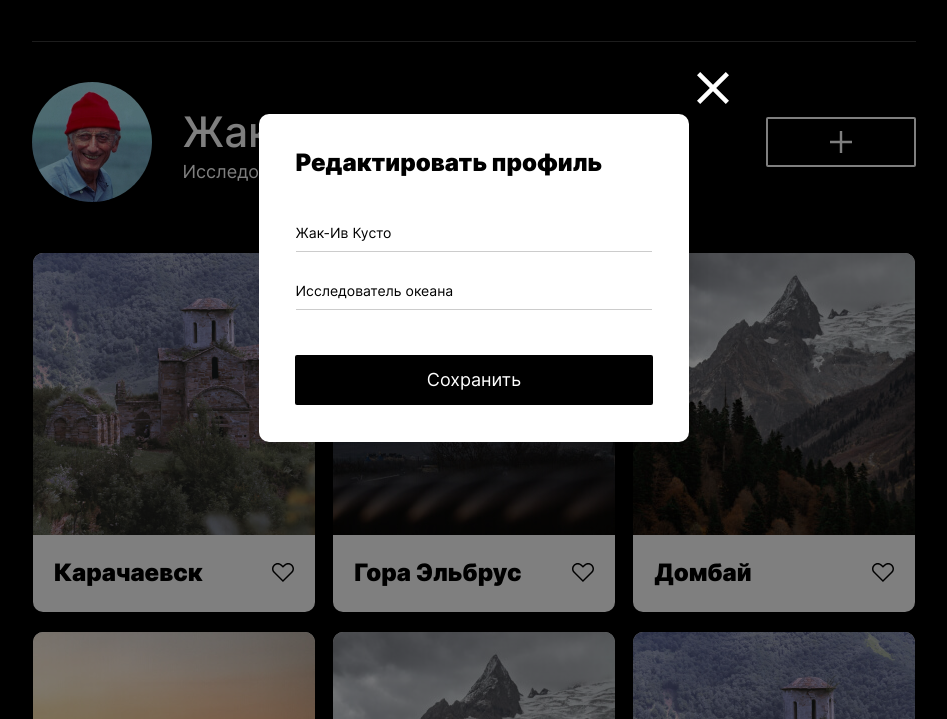
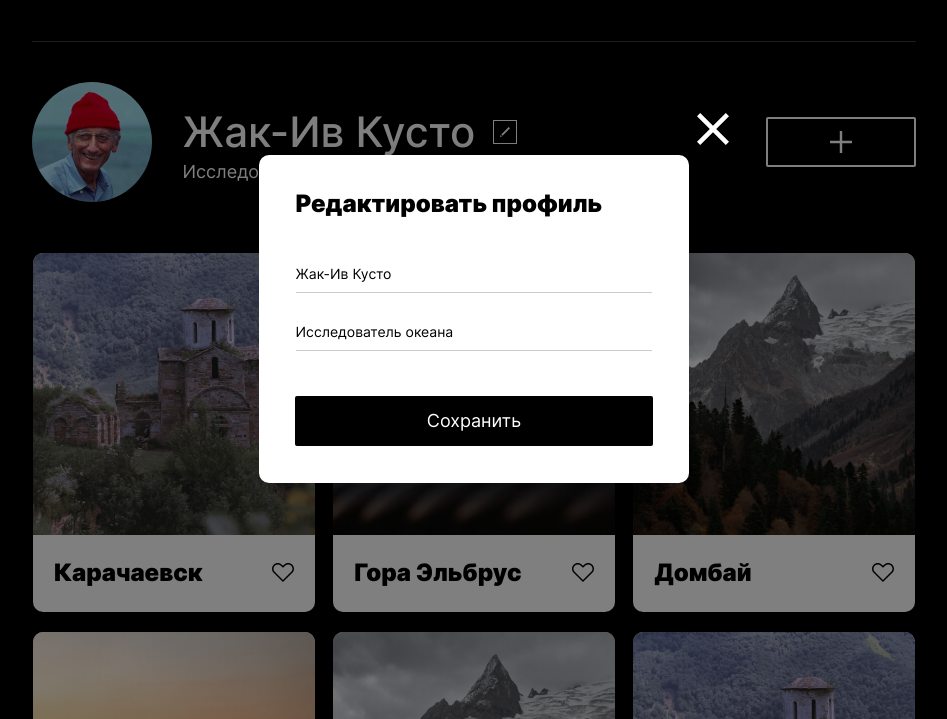
Before and after one commit to Ruslan-Fardiev/mesto_ghpages, a plain HTML site: page index.html in a window 1280 px wide. Both pictures are taken after a click on the button 671 px from the left and 213 px from the top of the page. Shown: the part 81-800 px from the top of the page, without its empty margins (166-1113 px from the left). Drawn offline with Linux system fonts and the light colour scheme.

Commit message:
hotfix after 2review

```diff
--- a/blocks/popup/__container/popup__container.css
+++ b/blocks/popup/__container/popup__container.css
@@ -1,5 +1,4 @@
 .popup__container {
-    margin-top: 123px;
     background: #FFFFFF;
     box-shadow: 0px 0px 25px rgba(0, 0, 0, 0.15);
     border-radius: 10px;
@@ -10,6 +9,5 @@
 @media screen and (min-width: 1024px) {
     .popup__container {
         width: 430px;
-        margin-top: 195px;
     }
 }
--- a/blocks/popup/popup.css
+++ b/blocks/popup/popup.css
@@ -1,7 +1,7 @@
 .popup {
     display: none;
     justify-content: center;
-    align-items: start;
+    align-items: center;
     position: fixed;
     left: 0;
     top: 0;
--- a/blocks/profile/__edit-button/profile__edit-button.css
+++ b/blocks/profile/__edit-button/profile__edit-button.css
@@ -10,6 +10,7 @@
     height: 18px;
     margin: 0;
     cursor: pointer;
+    flex-shrink: 0;
 }
 
 .profile__edit-button:hover {
--- a/blocks/profile/__info/profile__info.css
+++ b/blocks/profile/__info/profile__info.css
@@ -2,12 +2,12 @@
     padding-top: 26px;
     display:flex;
     flex-direction: column;
-    max-width: 280px;
+    max-width: 250px;
 }
 
 @media screen and (min-width: 1024px) {
     .profile__info {
         padding-left: 30px;
-        max-width: 580px;
+        max-width: 400px;
     }
 }
--- a/index.html
+++ b/index.html
@@ -94,10 +94,10 @@
     </footer>
     <div class="popup">
         <div class="popup__container">
-            <form class="popup__edit-form" action="#" name="Редатирование профиля" method="get">
+            <form class="popup__edit-form" action="#" name="Profile edit" method="get">
                 <h2 class="popup__title">Редактировать профиль</h2>
-                <input class="popup__input" id="input-name" type="text" name="Имя пользователя" placeholder="Имя">
-                <input class="popup__input" id="input-job" type="text" name="О пользователе" placeholder="О себе">
+                <input class="popup__input" id="input-name" type="text" name="Username" placeholder="Имя">
+                <input class="popup__input" id="input-job" type="text" name="About user" placeholder="О себе">
                 <button class="popup__save-button" type="submit" aria-label="Сохранить">Сохранить</button>
                 <button class="popup__close-button" type="reset" aria-label="Закрыть"></button>
             </form>
--- a/scripts/index.js
+++ b/scripts/index.js
@@ -1,7 +1,7 @@
 const popupOpenButtonElement = document.querySelector('.profile__edit-button');
 const popupElement = document.querySelector('.popup');
 const popupCloseButtonElement = popupElement.querySelector('.popup__close-button');
-const formElement = popupElement.querySelector('.popup__container')
+const formElement = popupElement.querySelector('.popup__edit-form');
 let nameInput = formElement.querySelector('#input-name');
 let jobInput = formElement.querySelector('#input-job');
 let profileUsername = document.querySelector('.profile__username');
```
